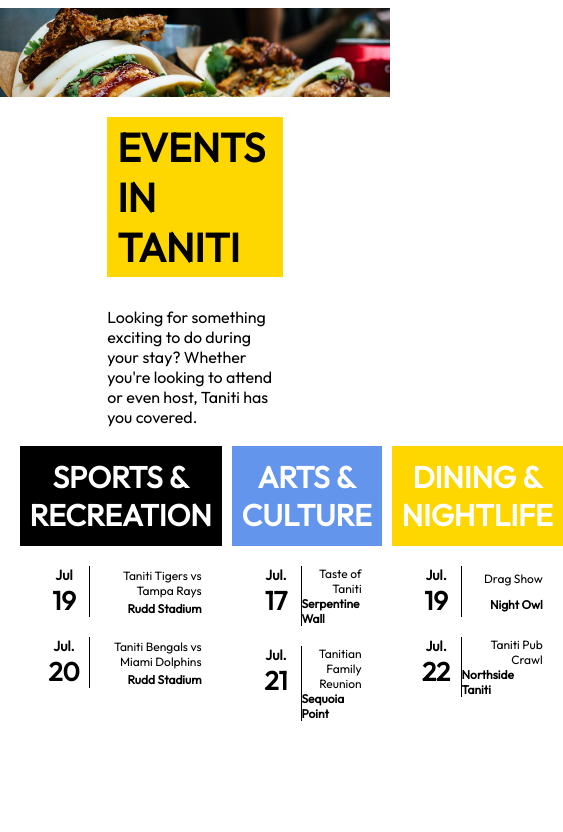
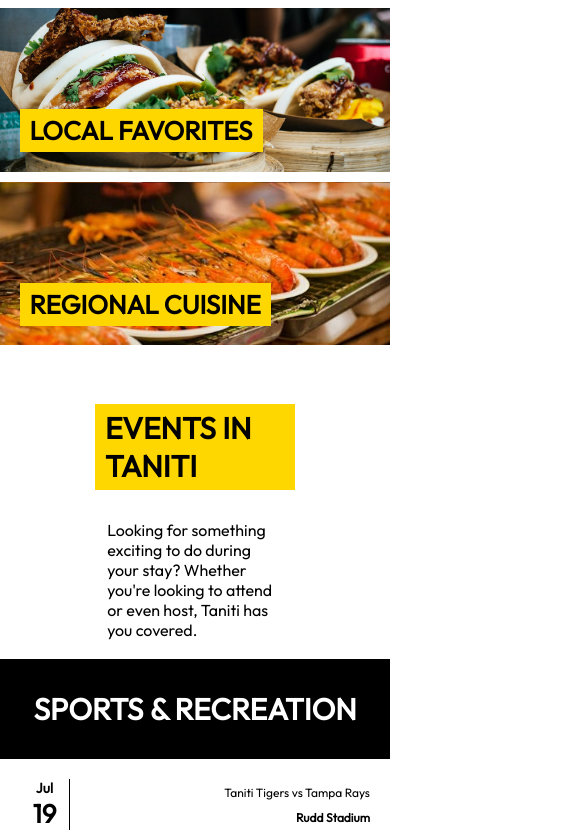
Before and after one commit to devknightingale/c856, a React (Vite) app: page / in a window 390 px wide. Shown: the part 3126-3958 px from the top of the page, 563 px wide, since content can reach past the window. Built offline with nearby package versions, Linux system fonts and the light colour scheme.

Commit message:
fixed dining/events overlap on screens less than 425px

```diff
--- a/src/components/Dining/Dining.module.css
+++ b/src/components/Dining/Dining.module.css
@@ -3,7 +3,7 @@
   flex-direction: column;
   z-index: 1;
   position: relative;
-  height: 110vh;
+  height: max-content;
   background-color: var(--color-text);
 }
 
@@ -204,4 +204,8 @@ h1 {
     width: 100%;
     height: 30vh;
   }
+  .featuredRestaurant h1,
+  .localRegional h1 {
+    font-size: 26px;
+  }
 }
--- a/src/components/Events/Events.module.css
+++ b/src/components/Events/Events.module.css
@@ -1,4 +1,4 @@
-.container {
+/* .container {
   height: 100vh;
   width: 100%;
   position: relative;
@@ -6,8 +6,15 @@
   display: flex;
   flex-direction: column;
   background-color: var(--color-text);
+} */
+.container {
+  position: relative;
+  display: flex;
+  flex-direction: column;
+  z-index: 1;
+  width: 100%;
+  height: 110vh;
 }
-
 .headerContainer {
   margin: 0 auto;
   width: 100%;
@@ -148,3 +155,18 @@
     font-size: 26px;
   }
 }
+
+@media screen and (max-width: 425px) {
+  .container {
+    height: max-content;
+    margin-top: 10%;
+  }
+  .eventListContainer {
+    width: 100%;
+    flex-direction: column;
+  }
+  .headerContainer h1 {
+    font-size: 30px;
+    width: 200px;
+  }
+}
```
